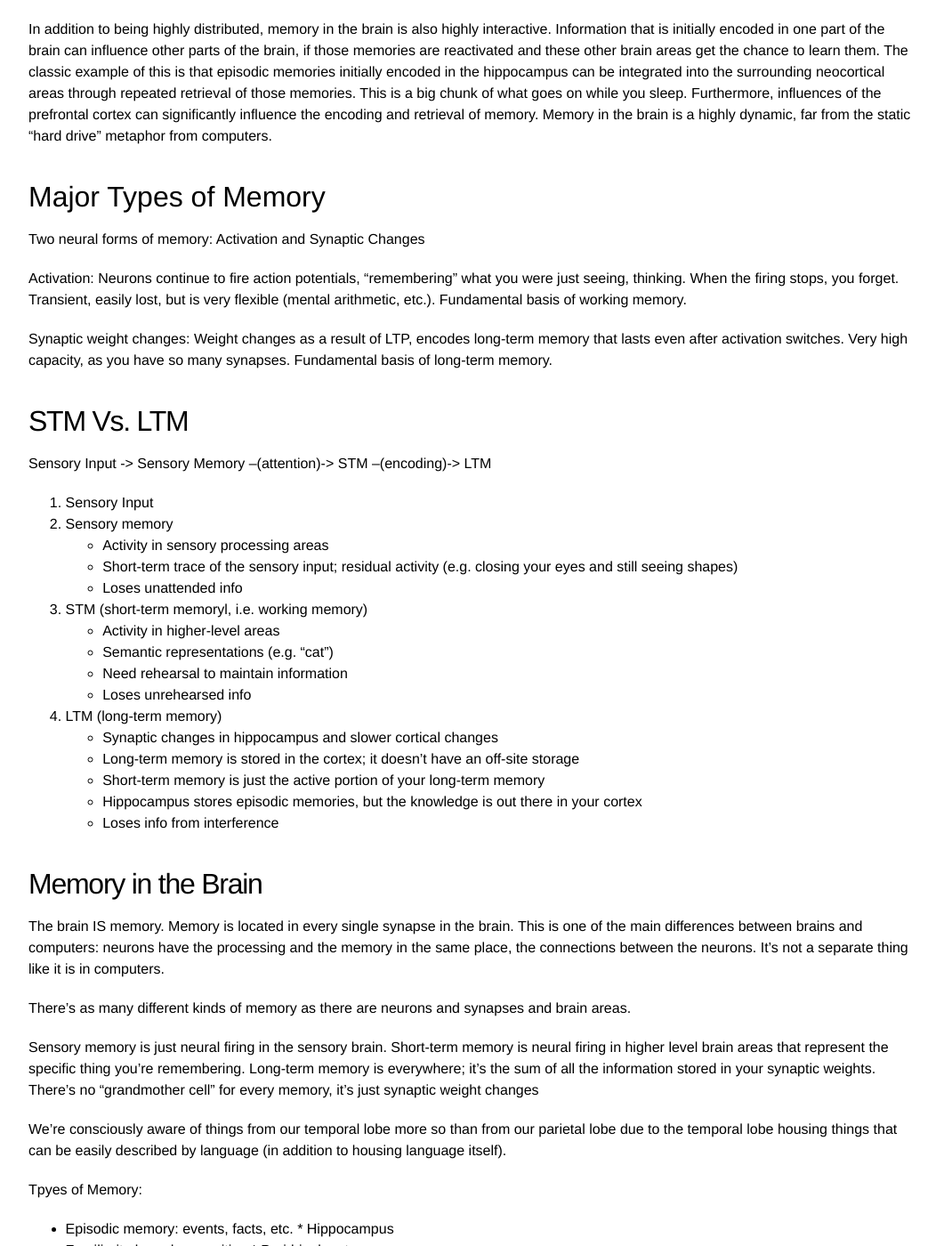
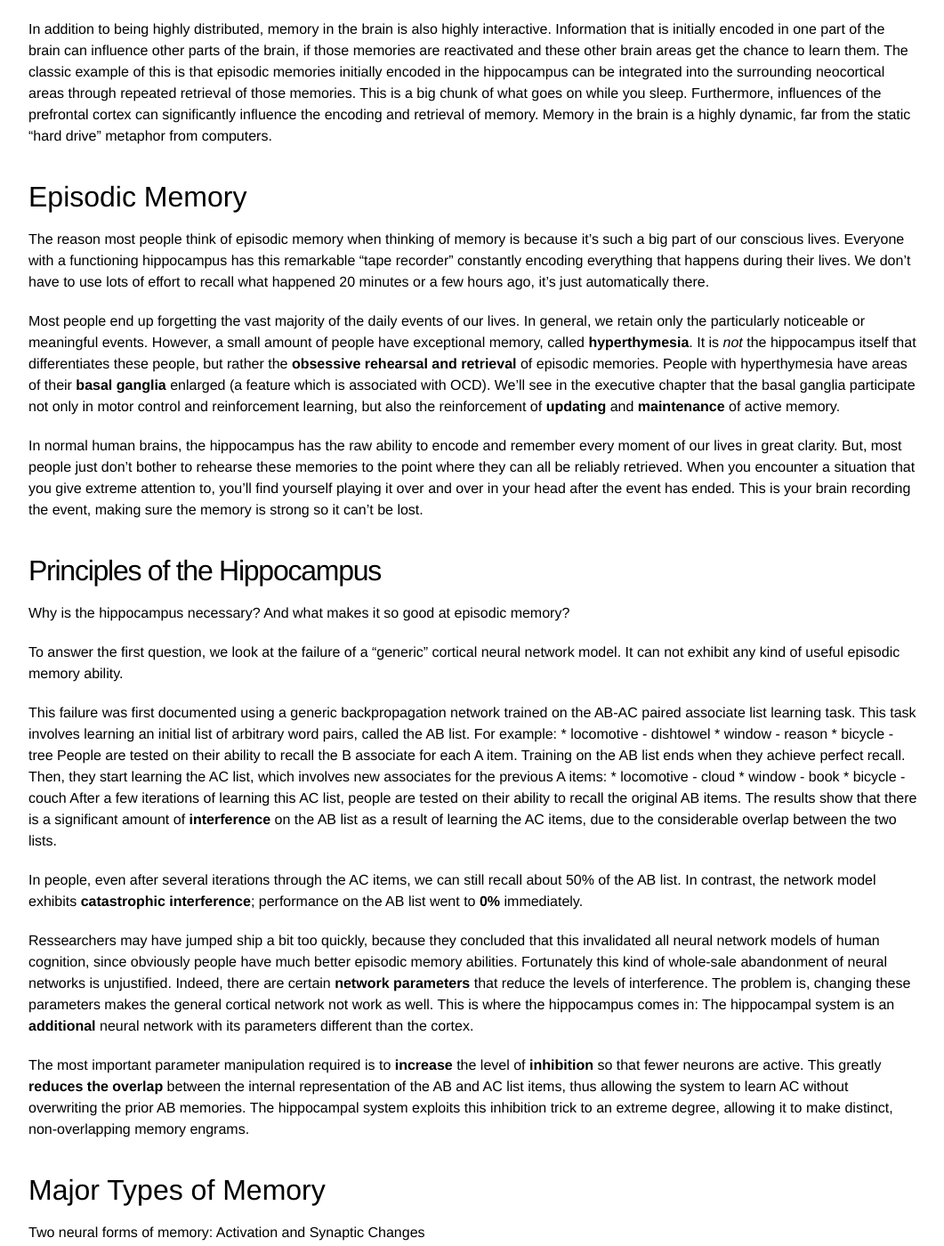
Before and after one commit to mdelsole/brain-nexus, a Jekyll site: the page built from computational-neuroscience/Memory/index.markdown, in a window 1280 px wide and 1400 px high, scrolled down 986 px. Shown: the whole window at 89% size, without its empty margins (108-1169 px from the left). Built offline with Jekyll 4.4.1, drawn with Linux system fonts in a browser that asks for light colours.

Commit message:
principles of the hippocampus

```diff
--- a/computational-neuroscience/Memory/index.markdown
+++ b/computational-neuroscience/Memory/index.markdown
@@ -27,6 +27,36 @@ Before we oversimplify it too much, we need to remember memory is a highly distr
 An essential aspect to remember is that memory retrieval depends critically on how the brain is probed. We’ve all had the experience of a flood of memories coming back as a result of visiting a childhood place; the myriad of cues available enable recall of memories that otherwise are not quite strong enough to rise to the surface. The memories encoded without the benefit of the hippocampus are weaker and more vague, but they do exist.
 
 In addition to being highly distributed, memory in the brain is also highly interactive. Information that is initially encoded in one part of the brain can influence other parts of the brain, if those memories are reactivated and these other brain areas get the chance to learn them. The classic example of this is that episodic memories initially encoded in the hippocampus can be integrated into the surrounding neocortical areas through repeated retrieval of those memories. This is a big chunk of what goes on while you sleep. Furthermore, influences of the prefrontal cortex can significantly influence the encoding and retrieval of memory. Memory in the brain is a highly dynamic, far from the static “hard drive” metaphor from computers.
+
+# Episodic Memory
+
+The reason most people think of episodic memory when thinking of memory is because it's such a big part of our conscious lives. Everyone with a functioning hippocampus has this remarkable “tape recorder” constantly encoding everything that happens during their lives. We don’t have to use lots of effort to recall what happened 20 minutes or a few hours ago, it's just automatically there.
+
+Most people end up forgetting the vast majority of the daily events of our lives. In general, we retain only the particularly noticeable or meaningful events. However, a small amount of people have exceptional memory, called **hyperthymesia**. It is *not* the hippocampus itself that differentiates these people, but rather the **obsessive rehearsal and retrieval** of episodic memories. People with hyperthymesia have areas of their **basal ganglia** enlarged (a feature which is associated with OCD). We’ll see in the executive chapter that the basal ganglia participate not only in motor control and reinforcement learning, but also the reinforcement of **updating** and **maintenance** of active memory.
+
+In normal human brains, the hippocampus has the raw ability to encode and remember every moment of our lives in great clarity. But, most people just don’t bother to rehearse these memories to the point where they can all be reliably retrieved. When you encounter a situation that you give extreme attention to, you'll find yourself playing it over and over in your head after the event has ended. This is your brain recording the event, making sure the memory is strong so it can't be lost.
+
+## Principles of the Hippocampus
+
+Why is the hippocampus necessary? And what makes it so good at episodic memory?
+
+To answer the first question, we look at the failure of a “generic” cortical neural network model. It can not exhibit any kind of useful episodic memory ability.
+
+This failure was first documented using a generic backpropagation network trained on the AB-AC paired associate list learning task. This task involves learning an initial list of arbitrary word pairs, called the AB list. For example:
+    * locomotive - dishtowel
+    * window - reason
+    * bicycle - tree
+People are tested on their ability to recall the B associate for each A item. Training on the AB list ends when they achieve perfect recall. Then, they start learning the AC list, which involves new associates for the previous A items:
+    * locomotive - cloud
+    * window - book
+    * bicycle - couch
+After a few iterations of learning this AC list, people are tested on their ability to recall the original AB items. The results show that there is a significant amount of **interference** on the AB list as a result of learning the AC items, due to the considerable overlap between the two lists.
+
+In people, even after several iterations through the AC items, we can still recall about 50% of the AB list. In contrast, the network model exhibits **catastrophic interference**; performance on the AB list went to **0%** immediately.
+
+Ressearchers may have jumped ship a bit too quickly, because they concluded that this invalidated all neural network models of human cognition, since obviously people have much better episodic memory abilities. Fortunately this kind of whole-sale abandonment of neural networks is unjustified. Indeed, there are certain **network parameters** that reduce the levels of interference. The problem is, changing these parameters makes the general cortical network not work as well. This is where the hippocampus comes in: The hippocampal system is an **additional** neural network with its parameters different than the cortex.
+
+The most important parameter manipulation required is to **increase** the level of **inhibition** so that fewer neurons are active. This greatly **reduces the overlap** between the internal representation of the AB and AC list items, thus allowing the system to learn AC without overwriting the prior AB memories. The hippocampal system exploits this inhibition trick to an extreme degree, allowing it to make distinct, non-overlapping memory engrams.
 
 # Major Types of Memory
 
```
